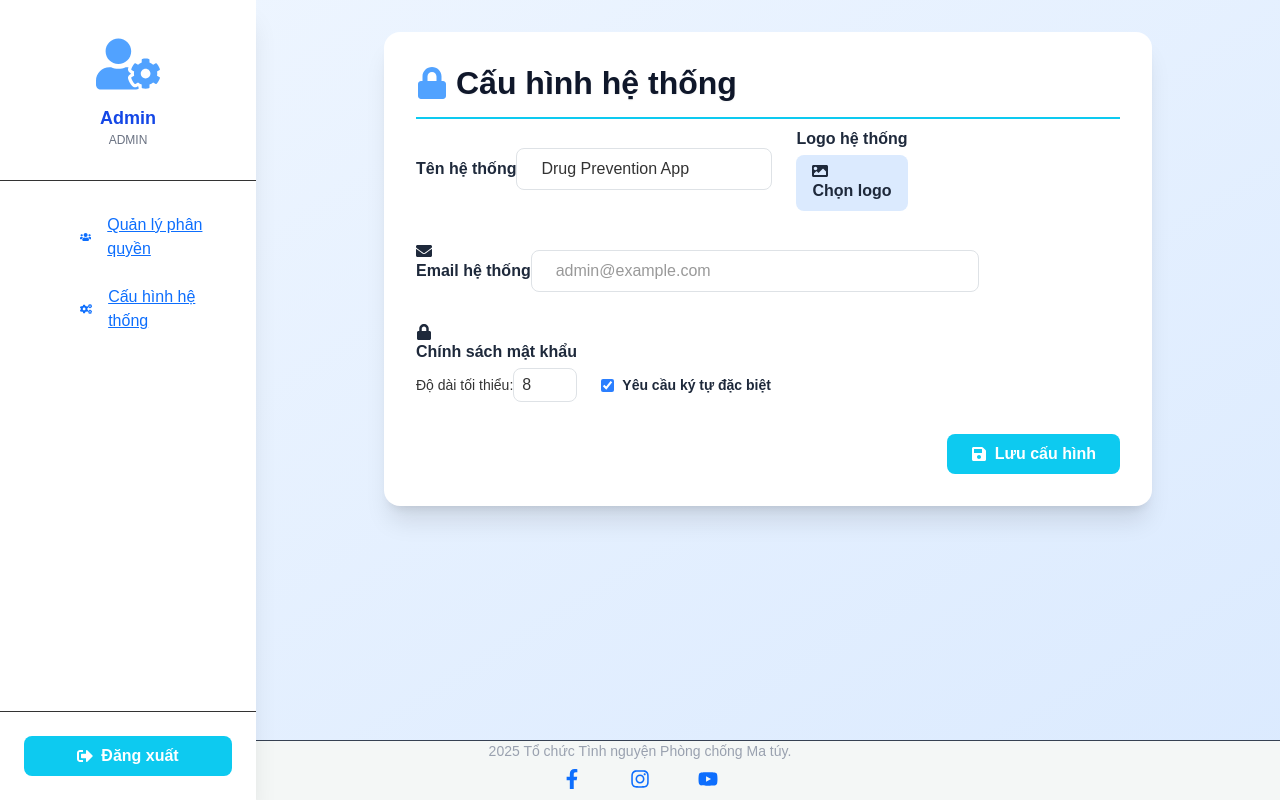
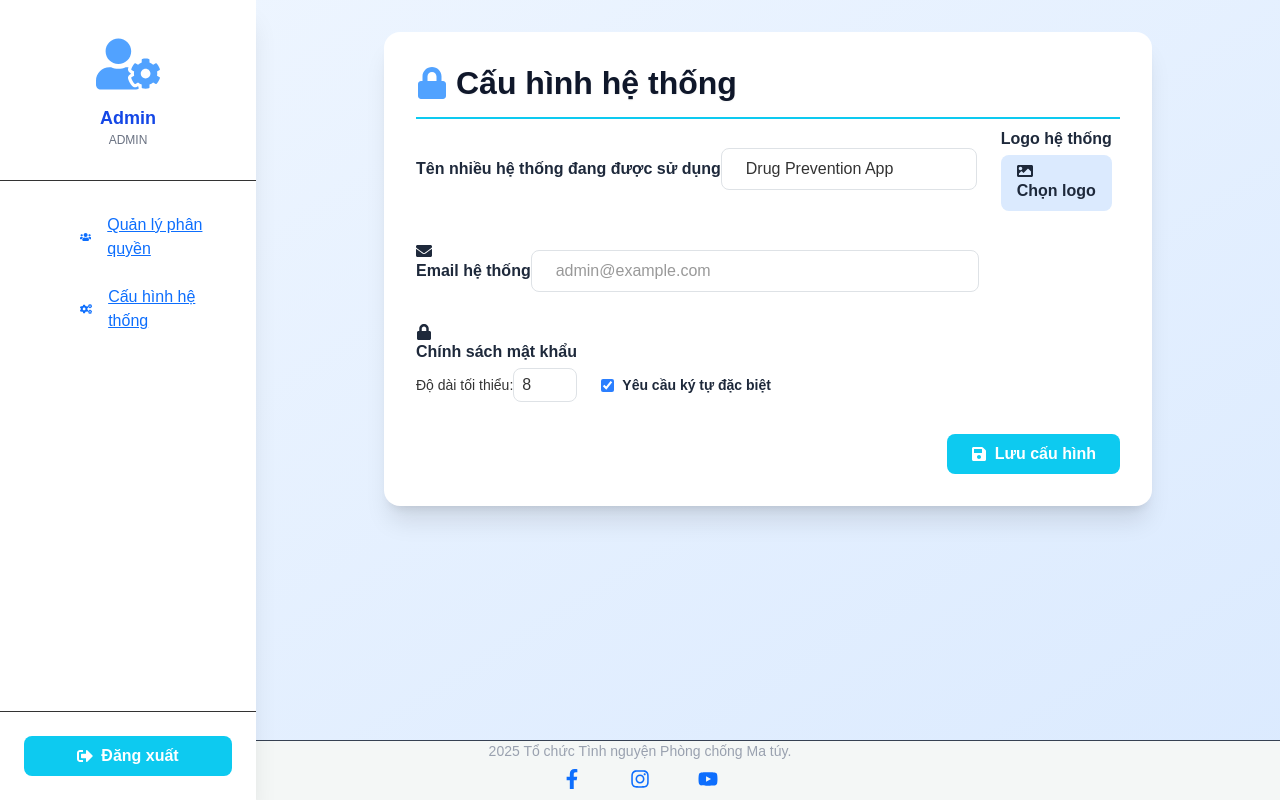
Before and after one commit to hieunhann/G7_SWP391, a React (Vite) app in the folder Front-End/drug-prevention-app/: page /admin/settings in a window 1280 px wide. Built offline with nearby package versions, Linux system fonts and the light colour scheme.

Commit message:
fix: abc

```diff
--- a/Front-End/drug-prevention-app/src/pages/Admin/SystemSettings.jsx
+++ b/Front-End/drug-prevention-app/src/pages/Admin/SystemSettings.jsx
@@ -32,7 +32,7 @@ const SystemSettings = () => {
             {/* Thông tin hệ thống */}
             <div className="flex items-center gap-6">
               <div>
-                <label className="block font-semibold mb-1">Tên hệ thống</label>
+                <label className="block font-semibold mb-1">Tên nhiều hệ thống đang được sử dụng</label>
                 <input
                   type="text"
                   className="border rounded-lg px-4 py-2 w-64 focus:ring-2 focus:ring-blue-300"
```
